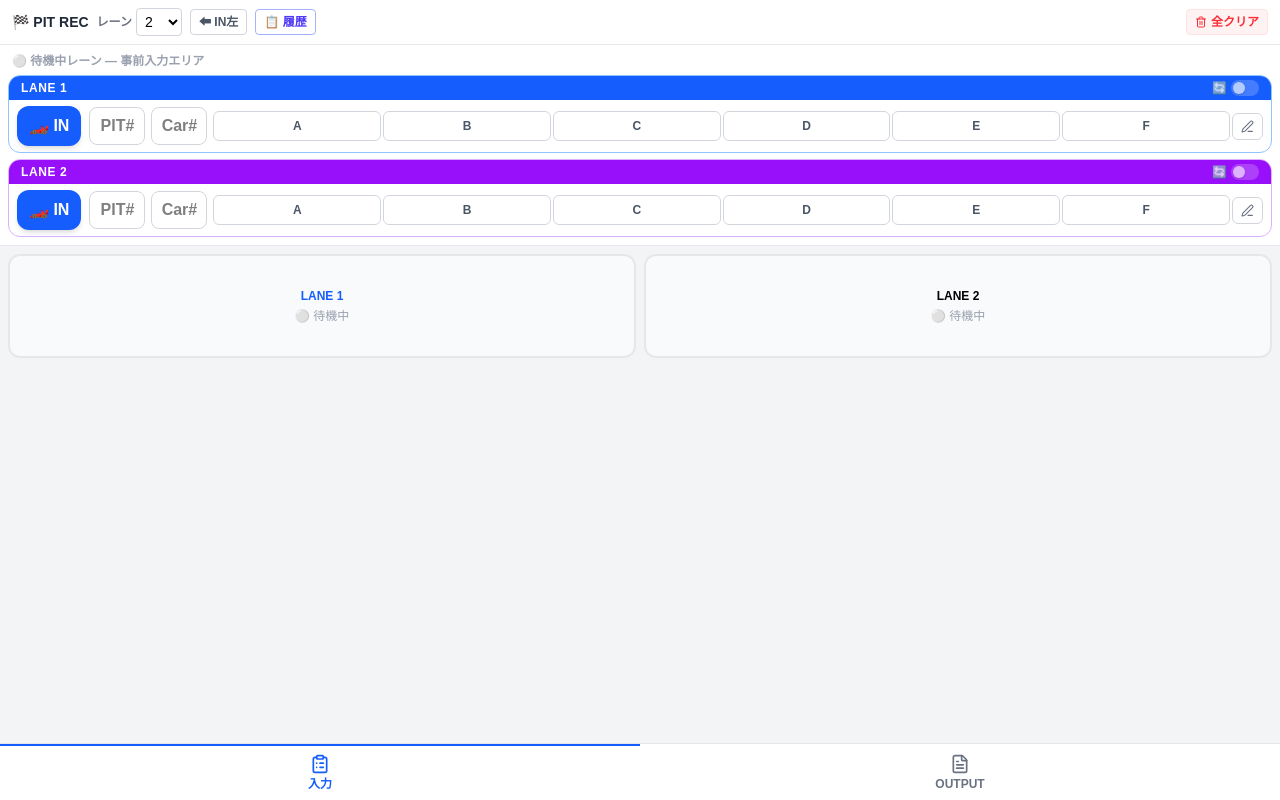
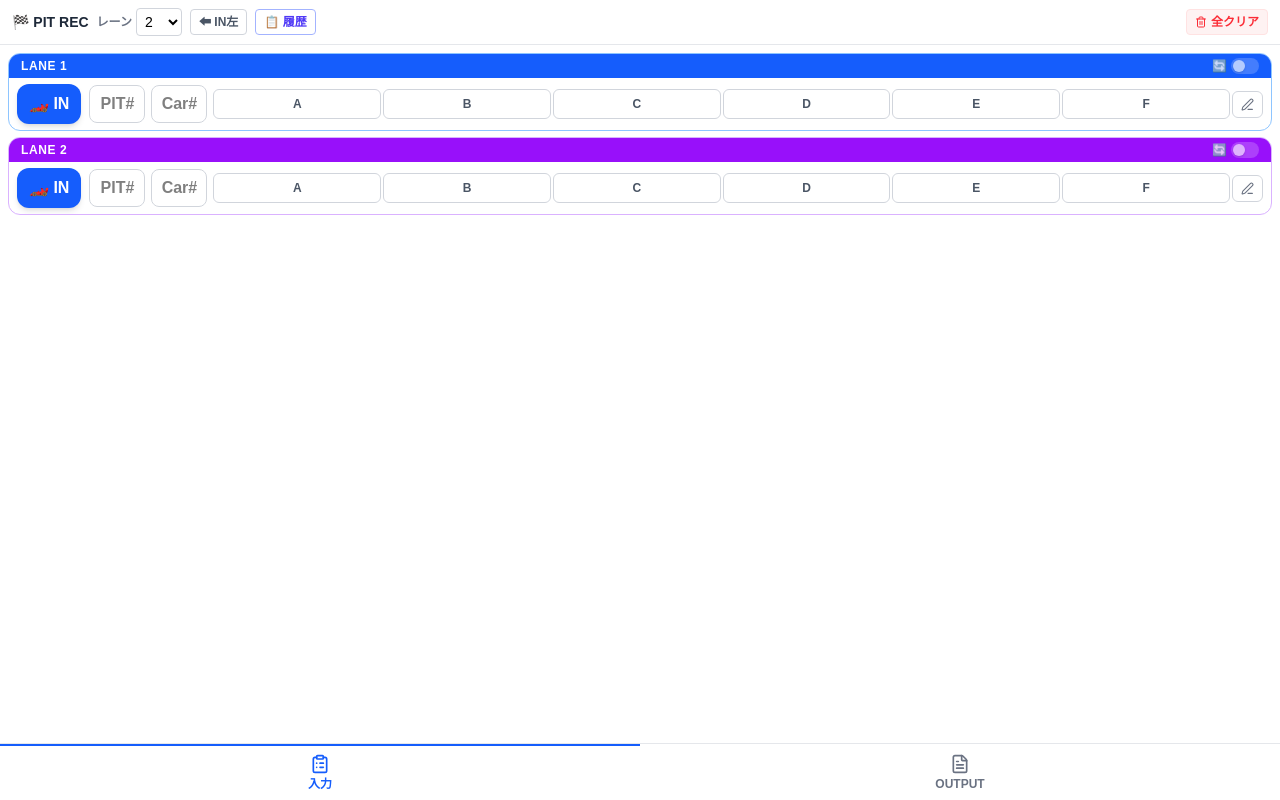
Before and after one commit to sakupan-syuzo/pit_sagyou_kiroku_v2, a React (Vite) app: page / in a window 1280 px wide. Built offline with nearby package versions, Linux system fonts and the light colour scheme; a web font is replaced by a local one; what @react-pdf/renderer would draw is missing.

Commit message:
挙動修正

```diff
--- a/src/components/LaneCard/WorkingForm.tsx
+++ b/src/components/LaneCard/WorkingForm.tsx
@@ -37,15 +37,23 @@ const WorkingForm: React.FC<WorkingFormProps> = ({
 
   return (
     <div className="flex flex-col">
-      {/* ======= ヘッダー: レーン番号 + Car No. ======= */}
+      {/* ======= ヘッダー ======= */}
       <div className={`${headerColor} text-white px-3 py-2`}>
-        <div className="flex items-baseline justify-between gap-1">
-          <span className="text-xs font-black tracking-widest opacity-80">
+        <div className="flex items-end justify-between gap-2">
+          {/* LANE ラベル */}
+          <span className="text-xs font-black tracking-widest opacity-80 shrink-0 pb-0.5">
             {labelText}
           </span>
-          <span className="text-3xl font-black leading-none tracking-tight">
-            {draft.carNo || '—'}
-          </span>
+          {/* PIT No. */}
+          <div className="flex flex-col items-center leading-none">
+            <span className="text-xs font-black tracking-widest opacity-80">PIT</span>
+            <span className="text-3xl font-black leading-none">{draft.pitNo || '—'}</span>
+          </div>
+          {/* Car No. */}
+          <div className="flex flex-col items-center leading-none">
+            <span className="text-xs font-black tracking-widest opacity-80">Car</span>
+            <span className="text-3xl font-black leading-none">{draft.carNo || '—'}</span>
+          </div>
         </div>
 
       </div>
--- a/src/pages/InputPage.tsx
+++ b/src/pages/InputPage.tsx
@@ -8,7 +8,6 @@ import EditModal from '../components/EditModal';
 import { usePitStore, initialLaneState } from '../store/usePitStore';
 import type { LaneDraft, PitRecord } from '../types';
 
-// レーンカラー定義
 const LANE_LABELS = [
   'LANE 1', 'LANE 2', 'LANE 3', 'LANE 4', 'LANE 5',
   'LANE 6', 'LANE 7', 'LANE 8', 'LANE 9', 'LANE 10',
@@ -51,7 +50,7 @@ const InputPage: React.FC = () => {
   const pitInButtonPosition = usePitStore((s) => s.pitInButtonPosition);
   const setPitInButtonPosition = usePitStore((s) => s.setPitInButtonPosition);
 
-  // ---- レーンごとのイベントハンドラファクトリ ----
+  // ---- イベントハンドラファクトリ ----
   const makeHandlePitIn = (laneIndex: number) => () => {
     const draft = laneStates[laneIndex]?.draft;
     if (!draft) return;
@@ -150,13 +149,9 @@ const InputPage: React.FC = () => {
     setLaneState(laneIndex, { continuousMode: !ls.continuousMode });
   };
 
-  // ---- レーン数変更 ----
   const handleLaneCountChange = (e: React.ChangeEvent<HTMLSelectElement>) => {
     const next = Number(e.target.value);
-    if (next >= laneCount) {
-      setLaneCount(next);
-      return;
-    }
+    if (next >= laneCount) { setLaneCount(next); return; }
     const hasWorkingData = laneStates.slice(next).some((ls) => ls?.status === 'working');
     if (hasWorkingData) {
       if (!window.confirm(
@@ -173,17 +168,17 @@ const InputPage: React.FC = () => {
     }
   };
 
-  // standby レーンのみリスト（上部ダッシュボード用）
-  const standbyLanes = Array.from({ length: laneCount }, (_, i) => i)
-    .filter((i) => laneStates[i]?.status === 'standby');
+  const allLaneIndices = Array.from({ length: laneCount }, (_, i) => i);
+  const standbyLanes = allLaneIndices.filter((i) => laneStates[i]?.status === 'standby');
+  const workingLanes = allLaneIndices.filter((i) => laneStates[i]?.status === 'working');
 
   return (
     <div className="flex flex-col h-screen bg-gray-100 overflow-hidden">
+
       {/* ========== ツールバー ========== */}
       <div className="flex-none bg-white border-b border-gray-200 px-3 py-2 flex items-center gap-2 shadow-sm">
         <h1 className="text-sm font-black text-gray-800 shrink-0">🏁 PIT REC</h1>
 
-        {/* レーン数 */}
         <div className="flex items-center gap-1">
           <label className="text-xs text-gray-500 font-bold shrink-0">レーン</label>
           <select
@@ -197,17 +192,14 @@ const InputPage: React.FC = () => {
           </select>
         </div>
 
-        {/* PIT INボタン位置切り替え */}
         <button
           type="button"
           onClick={() => setPitInButtonPosition(pitInButtonPosition === 'right' ? 'left' : 'right')}
           className="text-xs font-bold text-gray-600 border border-gray-300 rounded px-2 py-1 bg-white hover:bg-gray-50 active:bg-gray-100 transition-colors shrink-0"
-          title="PIT INボタンの位置を左右切り替え"
         >
           {pitInButtonPosition === 'right' ? '⬅ IN左' : 'IN右 ➡'}
         </button>
 
-        {/* 履歴トグル */}
         <button
           type="button"
           onClick={() => setShowHistory((v) => !v)}
@@ -222,7 +214,6 @@ const InputPage: React.FC = () => {
 
         <div className="flex-1" />
 
-        {/* 全クリア */}
         <button
           onClick={handleClearAll}
           className="flex items-center gap-1 text-xs font-bold text-red-500 bg-red-50 hover:bg-red-100 px-2 py-1 rounded border border-red-100 transition-colors shrink-0"
@@ -232,45 +223,37 @@ const InputPage: React.FC = () => {
         </button>
       </div>
 
-      {/* ========== メインエリア（上下分割） ========== */}
+      {/* ========== メインエリア ========== */}
       <div className="flex-1 flex flex-col overflow-hidden">
-        {/* ---- 上部: 待機中レーンのダッシュボード ---- */}
+
+        {/* ---- 待機中レーン（上・flex-1 で残り全部） ---- */}
         {standbyLanes.length > 0 && !showHistory && (
-          <div className="flex-none bg-white border-b border-gray-200 px-2 py-2 space-y-1.5 overflow-y-auto max-h-[244px]">
-            <p className="text-xs font-bold text-gray-400 px-1">⚪ 待機中レーン — 事前入力エリア</p>
+          <div className="flex-1 overflow-y-auto bg-white px-2 py-2 space-y-1.5">
             {standbyLanes.map((laneIndex) => {
               const ls = laneStates[laneIndex];
               if (!ls) return null;
-              const headerColor = LANE_HEADER_COLORS[laneIndex] || 'bg-gray-500';
-              const borderColor = LANE_BORDER_COLORS[laneIndex] || 'border-gray-500';
-              const label = LANE_LABELS[laneIndex] || `LANE ${laneIndex + 1}`;
+              const headerColor = LANE_HEADER_COLORS[laneIndex] ?? 'bg-gray-500';
+              const borderColor = LANE_BORDER_COLORS[laneIndex] ?? 'border-gray-300';
+              const label = LANE_LABELS[laneIndex] ?? `LANE ${laneIndex + 1}`;
 
               return (
-                <div
-                  key={laneIndex}
-                  className={`rounded-xl border ${borderColor} overflow-hidden`}
-                >
+                <div key={laneIndex} className={`rounded-xl border ${borderColor} overflow-hidden`}>
+                  {/* レーンヘッダー */}
                   <div className={`${headerColor} text-white px-3 py-1 flex items-center justify-between`}>
                     <span className="text-xs font-black tracking-wider">{label}</span>
+                    {/* 連続モードトグル */}
                     <button
                       type="button"
                       onClick={makeHandleToggleContinuous(laneIndex)}
                       className="flex items-center gap-1 text-xs text-white/80"
                     >
                       🔄
-                      <span
-                        className={`relative inline-flex h-4 w-7 items-center rounded-full transition-colors ${
-                          ls.continuousMode ? 'bg-white/70' : 'bg-white/20'
-                        }`}
-                      >
-                        <span
-                          className={`inline-block h-3 w-3 transform rounded-full shadow transition-transform ${
-                            ls.continuousMode ? 'translate-x-3.5 bg-blue-600' : 'translate-x-0.5 bg-white/60'
-                          }`}
-                        />
+                      <span className={`relative inline-flex h-4 w-7 items-center rounded-full transition-colors ${ls.continuousMode ? 'bg-white/70' : 'bg-white/20'}`}>
+                        <span className={`inline-block h-3 w-3 transform rounded-full shadow transition-transform ${ls.continuousMode ? 'translate-x-3.5 bg-blue-600' : 'translate-x-0.5 bg-white/60'}`} />
                       </span>
                     </button>
                   </div>
+                  {/* StandbyForm */}
                   <div className="px-2 py-1.5">
                     <StandbyForm
                       draft={ls.draft}
@@ -284,29 +267,25 @@ const InputPage: React.FC = () => {
           </div>
         )}
 
-        {/* ---- 下部: 全レーン数分の固定2列グリッド（作業エリア） ---- */}
-        {!showHistory && (
-          <div className="flex-1 overflow-y-auto p-2">
+        {/* standby が 0 かつ working もある場合は working が flex-1 を取る */}
+        {standbyLanes.length === 0 && workingLanes.length === 0 && !showHistory && (
+          <div className="flex-1 flex items-center justify-center text-gray-400 text-sm">
+            レーンを選択して開始してください
+          </div>
+        )}
+
+        {/* ---- 作業中レーン（下・working があるときのみ表示） ---- */}
+        {workingLanes.length > 0 && !showHistory && (
+          <div className={`${standbyLanes.length > 0 ? 'flex-none max-h-[60vh]' : 'flex-1'} overflow-y-auto border-t-2 border-gray-300 bg-gray-100 p-2`}>
             <div className="grid grid-cols-2 gap-2">
-              {Array.from({ length: laneCount }, (_, laneIndex) => {
+              {workingLanes.map((laneIndex) => {
                 const ls = laneStates[laneIndex];
-                if (!ls) return <div key={laneIndex} />;
-                const isWorking = ls.status === 'working';
-                const headerColor = LANE_HEADER_COLORS[laneIndex] || 'bg-gray-500';
-                const borderColor = LANE_BORDER_COLORS[laneIndex] || 'border-gray-300';
-                const bgColor = LANE_BG_COLORS[laneIndex] || 'bg-gray-50';
-                const label = LANE_LABELS[laneIndex] || `LANE ${laneIndex + 1}`;
+                if (!ls) return null;
+                const borderColor = LANE_BORDER_COLORS[laneIndex] ?? 'border-gray-300';
+                const bgColor = LANE_BG_COLORS[laneIndex] ?? 'bg-gray-50';
 
                 return (
-                  <div
-                    key={laneIndex}
-                    className={`rounded-xl border-2 overflow-hidden ${
-                      isWorking
-                        ? `${borderColor} ${bgColor}`
-                        : 'border-gray-200 bg-gray-50'
-                    }`}
-                  >
-                    {isWorking ? (
+                  <div key={laneIndex} className={`rounded-xl border-2 overflow-hidden ${borderColor} ${bgColor}`}>
                     <WorkingForm
                       laneIndex={laneIndex}
                       draft={ls.draft}
@@ -316,14 +295,6 @@ const InputPage: React.FC = () => {
                       onHandover={makeHandleHandover(laneIndex)}
                       onPitOut={makeHandlePitOut(laneIndex)}
                     />
-                    ) : (
-                      <div className="flex flex-col items-center justify-center h-full min-h-[100px] gap-1 p-2">
-                        <span className={`text-xs font-black ${headerColor.replace('bg-', 'text-')}`}>
-                          {label}
-                        </span>
-                        <span className="text-xs text-gray-400">⚪ 待機中</span>
-                      </div>
-                    )}
                   </div>
                 );
               })}
```
Lines whose indentation alone changed are shown as unchanged.
